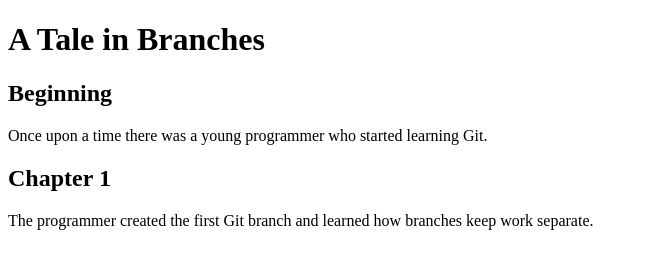
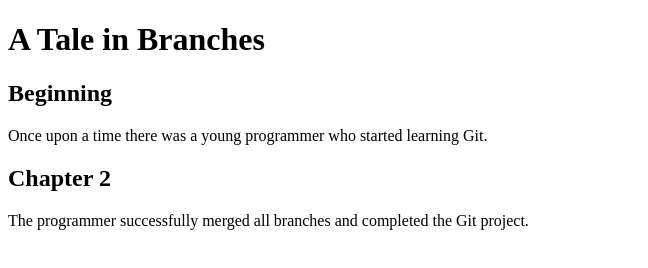
Before and after one commit to geekified05/Stories, a plain HTML site: page index.html in a window 1280 px wide. Shown: the whole page, without its empty margins (0-648 px from the left). Drawn offline with Linux system fonts and the light colour scheme.

Commit message:
Add Chapter 2

```diff
--- a/index.html
+++ b/index.html
@@ -13,10 +13,10 @@
 Once upon a time there was a young programmer who started learning Git.
 </p>
 
-<h2>Chapter 1</h2>
+<h2>Chapter 2</h2>
 
 <p>
-The programmer created the first Git branch and learned how branches keep work separate.
+The programmer successfully merged all branches and completed the Git project.
 </p>
 
 </body>
```
